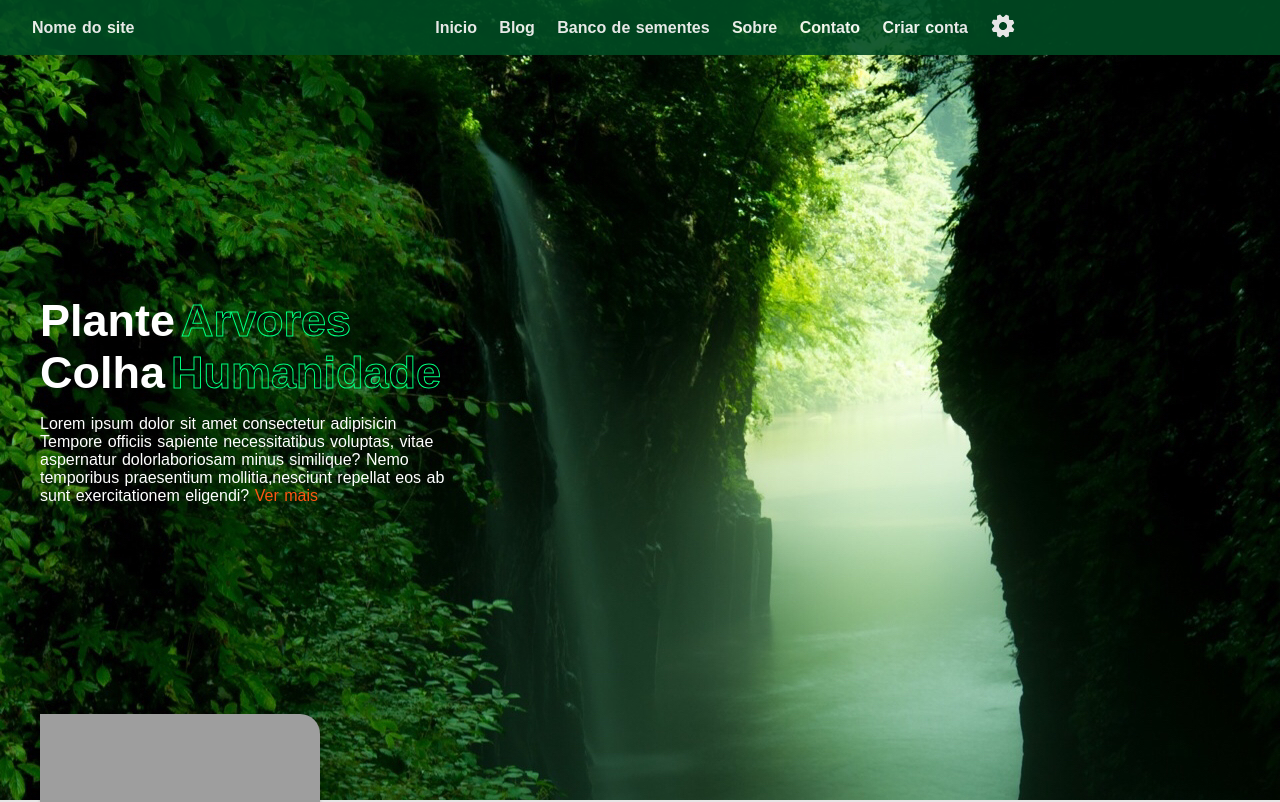
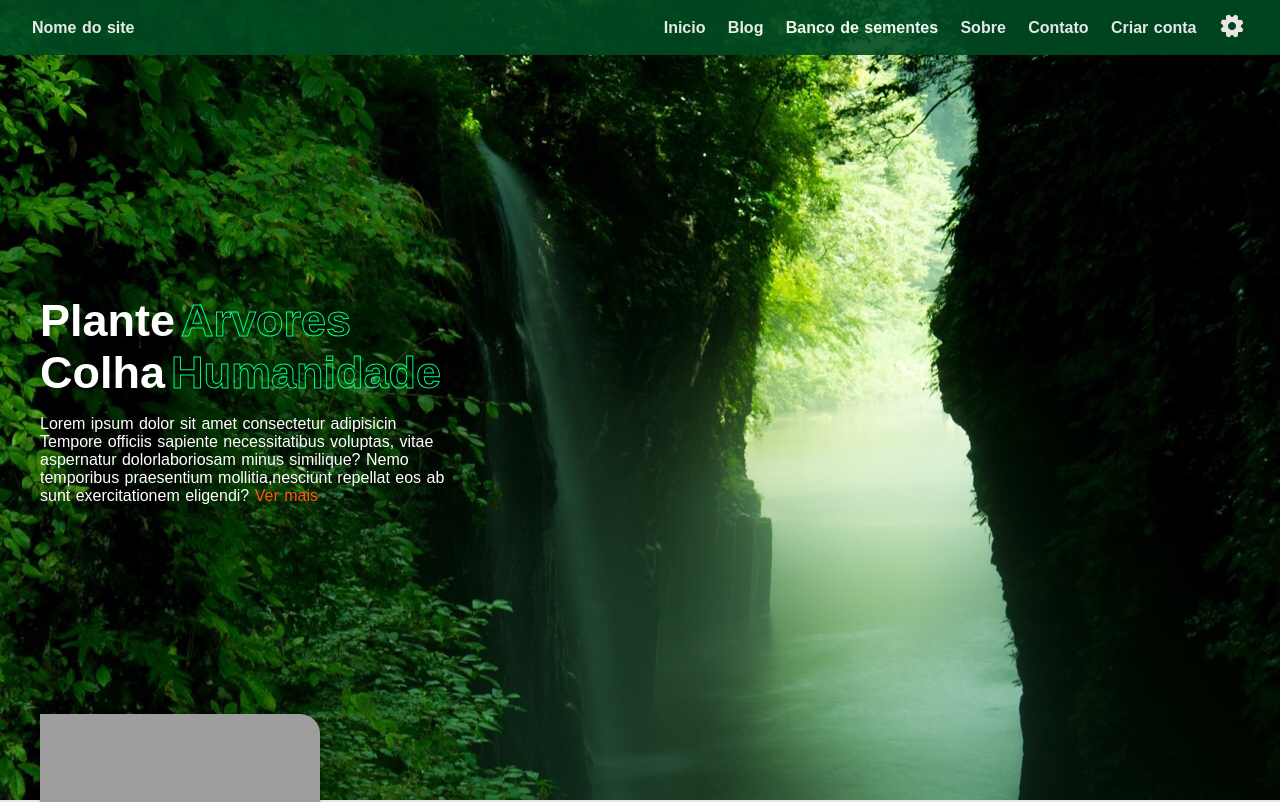
Before and after one commit to karllasouzza/PI3, a Nuxt app: page / in a window 1280 px wide. Shown: the top 802 px of the page. Built offline with nearby package versions, Linux system fonts and the light colour scheme; grey boxes are pictures that could not be loaded.

Commit message:
Modificações e animações

```diff
--- a/components/Header.vue
+++ b/components/Header.vue
@@ -35,7 +35,7 @@
             :text="buttons.conteudo"
             :link="buttons.Link"
             :acess="buttons.key"
-            :style="{ color: Color_fff }"
+            :color="Color_fff"
           />
         </li>
         <li>
@@ -60,8 +60,7 @@
 <script>
 import { mapState } from 'vuex'
 export default {
-  data() {
-    return {
+  data: () => ({
     Botoes: [
       { conteudo: 'Inicio', Link: '/', key: '1' },
       { conteudo: 'Blog', Link: '/blog', key: '2' },
@@ -75,12 +74,12 @@ export default {
       { conteudo: 'Criar conta', Link: '', key: '6' },
     ],
     Logo: [{ conteudo: 'Nome do site', Link: '/', key: '1' }],
-    }
-  },
+  }),
   computed: {
     ...mapState({
       Color_004: (state) => state.Colors.Color_004,
       Color_fff: (state) => state.Colors.Color_fff,
+      Color_00f: (state) => state.Colors.Color_00f,
     }),
   },
 }
@@ -142,8 +141,8 @@ ul {
   display: flex;
   flex-direction: row;
   align-items: center;
-  justify-content: space-between;
-  padding: 0 40px;
+  justify-content: flex-end;
+  padding: 0 1.5em;
 }
 
 ul {
@@ -158,6 +157,23 @@ ul > li {
   white-space: nowrap;
 
   margin: 0em 0.7em;
+}
+
+/* Animação de visibilidade do menu retrátil */
+@keyframes visibleUl {
+  0% {
+    transform: translateY(-10em);
+    opacity: 0;
+  }
+
+  50% {
+    opacity: 0;
+  }
+
+  100% {
+    transform: translateY(0deg);
+    opacity: 1;
+  }
 }
 
 @media (max-width: 967px) {
@@ -190,6 +206,8 @@ ul > li {
 
     position: relative;
     top: 10.5em;
+
+    animation: visibleUl 0.7s forwards;
   }
 
   nav ul li {
```
Lines whose indentation alone changed are shown as unchanged.
